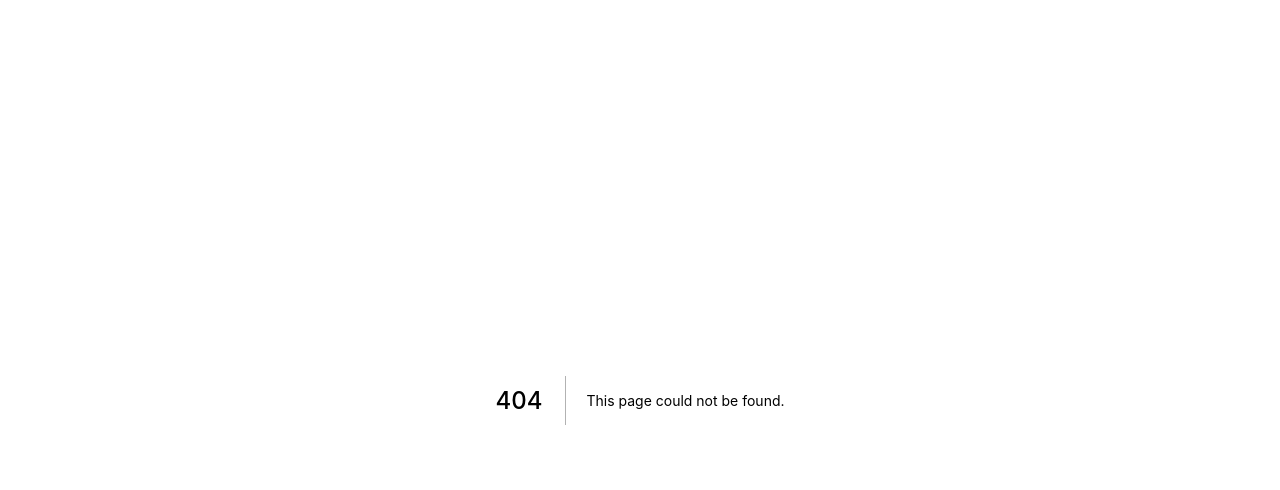
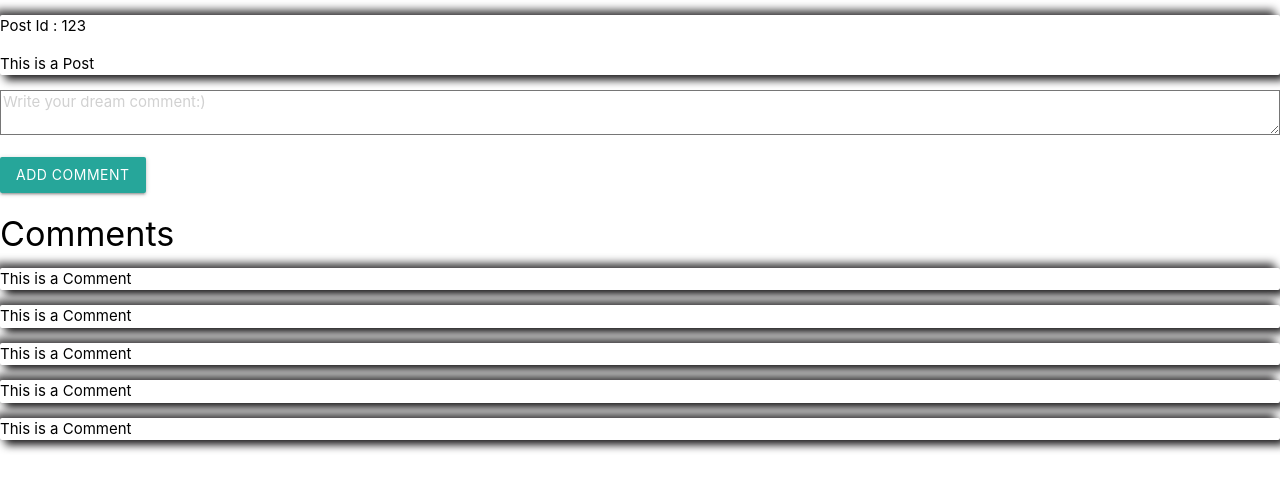
Before and after one commit to abhishekbhartiind/next-swr-app, a Next.js app: page /posts/1 in a window 1280 px wide. Before the commit this address had no page. Shown: the top 490 px of the page. Built offline with nearby package versions, Linux system fonts and the light colour scheme.

Commit message:
updated post

```diff
--- /dev/null
+++ b/components/CommentCard.tsx
@@ -0,0 +1,9 @@
+const CommentCard = () => {
+  return (
+    <div className="card w-50 bg-dark">
+      <p className="card-body">This is a Comment </p>
+    </div>
+  )
+}
+
+export default CommentCard
--- /dev/null
+++ b/components/CreateComment.tsx
@@ -0,0 +1,24 @@
+import React, { useState } from 'react'
+
+const CreateComment = () => {
+  const [comment, setComment] = useState('')
+
+  const handleSubmit = async (e: React.FormEvent) => {}
+
+  return (
+    <form onSubmit={handleSubmit} className="mx-auto w-50">
+      <textarea
+        cols={3}
+        className="form-control"
+        placeholder="Write your dream comment:)"
+        onChange={(e) => setComment(e.target.value)}
+        value={comment}
+      ></textarea>
+      <button className="btn btn-outline-warning" type="submit">
+        Add comment
+      </button>
+    </form>
+  )
+}
+
+export default CreateComment
--- /dev/null
+++ b/components/PostCard.tsx
@@ -0,0 +1,18 @@
+import { useRouter } from 'next/router'
+
+const PostCard = () => {
+  const router = useRouter()
+
+  const handleClick = () => {
+    router.push(`/posts/${1}`)
+  }
+
+  return (
+    <div className="card w-50 bg-dark" onClick={handleClick}>
+      <p className="card-header">Post Id : 123</p>
+      <p className="card-body">This is a Post</p>
+    </div>
+  )
+}
+
+export default PostCard
--- /dev/null
+++ b/pages/posts/[postId].tsx
@@ -0,0 +1,23 @@
+import CreateComment from '@components/CreateComment'
+import CommentCard from '@components/CommentCard'
+import PostCard from '@components/PostCard'
+
+const index = () => {
+  const getPost = () => {}
+
+  const getComments = () => {}
+
+  return (
+    <div>
+      <PostCard />
+      <CreateComment />
+
+      <h4>Comments</h4>
+      {[...new Array(5)].map((_, i) => (
+        <CommentCard key={i} />
+      ))}
+    </div>
+  )
+}
+
+export default index
--- a/styles/globals.css
+++ b/styles/globals.css
@@ -22,3 +22,13 @@ label {
 .female {
   border: 2px solid pink;
 }
+
+.card {
+  box-shadow: 5px 5px 8px #1e1d1e, -5px -5px 8px #484748;
+  cursor: pointer;
+  margin: 0 auto 1rem;
+}
+
+.btn {
+  margin-top: 1rem;
+}
```
Also changed, not shown: components/CreatePost.tsx (added, +26 -0 lines), components/Loader.tsx (added, +9 -0 lines), pages/index.tsx (+12 -2 lines), tsconfig.json (+7 -1 lines), types/index.ts (added, +12 -0 lines).
